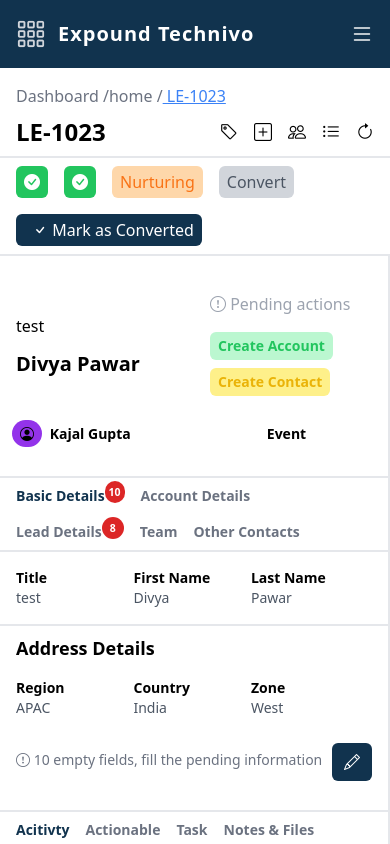
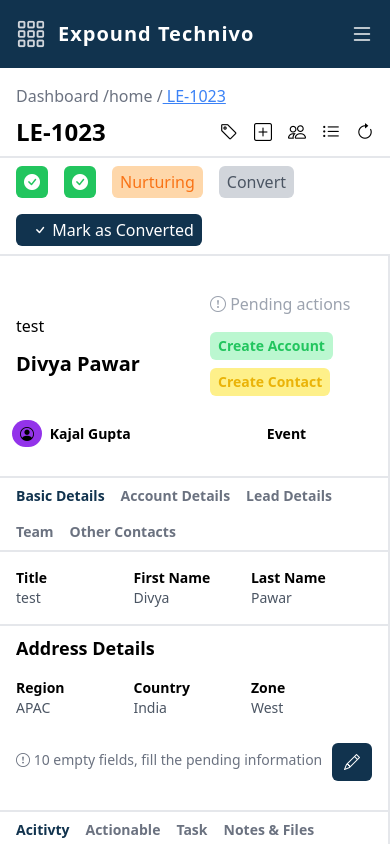
Before and after one commit to thedivyapawar/expound-technivo-dashboard, a React (Vite) app: page /home in a window 390 px wide. Shown: the top 844 px of the page. Built offline with nearby package versions, Linux system fonts and the light colour scheme.

Commit message:
routes modification

```diff
--- a/src/App.jsx
+++ b/src/App.jsx
@@ -1,6 +1,6 @@
 import { lazy, Suspense } from "react";
 const Navbar = lazy (()=> import ( "./components/Navbar"));
-import { createBrowserRouter, Navigate, Outlet } from "react-router-dom";
+import { createBrowserRouter, Outlet } from "react-router-dom";
 const LeadView = lazy (()=> import (  "./view/LeadView"));
 const HomeView = lazy (()=> import (  "./view/HomeView"));
 const CompanyView = lazy (()=> import (  "./view/CompanyView"));
@@ -25,7 +25,7 @@
     children: [
       {
         path : "/",
-        element : <Navigate to="/lead" replace />,
+        element : <Suspense><LeadView/></Suspense>
       },
       {
         path : "/home",
--- a/src/components/Lead/PersonalInfo.jsx
+++ b/src/components/Lead/PersonalInfo.jsx
@@ -27,11 +27,11 @@
             </div>
             <div className="flex w-[100%] my-2 py-2 gap-4 flex-wrap px-4 text-gray-500 font-bold text-sm border-y-2">
                 <span className="text-primary">Basic Details
-                    <sup><span className="p-1 rounded-full bg-red-600 text-white">10</span></sup>
+                    <sup className="hidden md:inline"><span className="p-1 rounded-full bg-red-600 text-white">10</span></sup>
                 </span>
                 <span >Account Details</span>
                 <span>Lead Details
-                <sup><span className="px-2 py-1 rounded-full bg-red-600 text-white">8</span></sup>
+                <sup className="hidden md:inline"><span className="px-2 py-1 rounded-full bg-red-600 text-white">8</span></sup>
                 </span>
                 <span>Team</span>
                 <span>Other Contacts</span>
```
